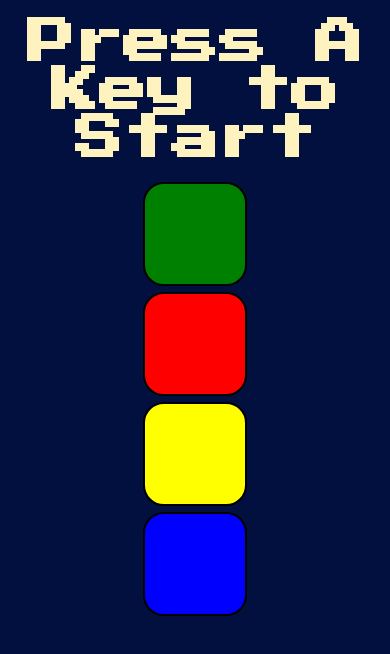
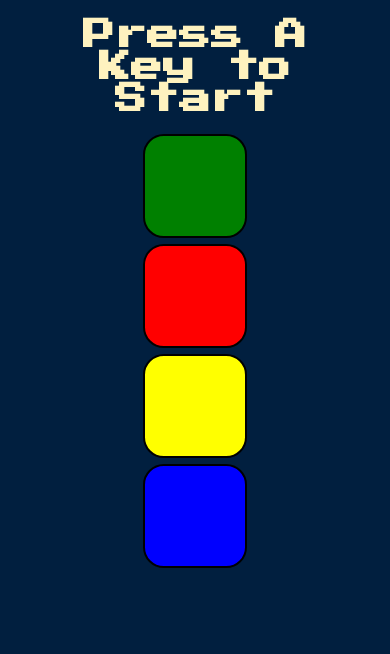
Before and after one commit to kinofrost/kinofrost.github.io, a plain HTML site: page index.html in a window 390 px wide. Drawn offline with nearby package versions, Linux system fonts and the light colour scheme.

Commit message:
Add files via upload

```diff
--- a/styles.css
+++ b/styles.css
@@ -26,6 +26,9 @@ body {
 }
 
 @media screen and (max-width: 1200px) {
+    #level-title {
+        font-size: 2rem;
+    }
     .btn {
         margin: 1px;
         display: inline-block;
@@ -34,9 +37,13 @@ body {
         border: 2px solid black;
         border-radius: 20%;
     }
-    body {
-        background-color: #01103F;
+    .container {
+        display: block;
+        width: 50%;
+        margin: auto;
+
     }
+
 }
 
 
```
